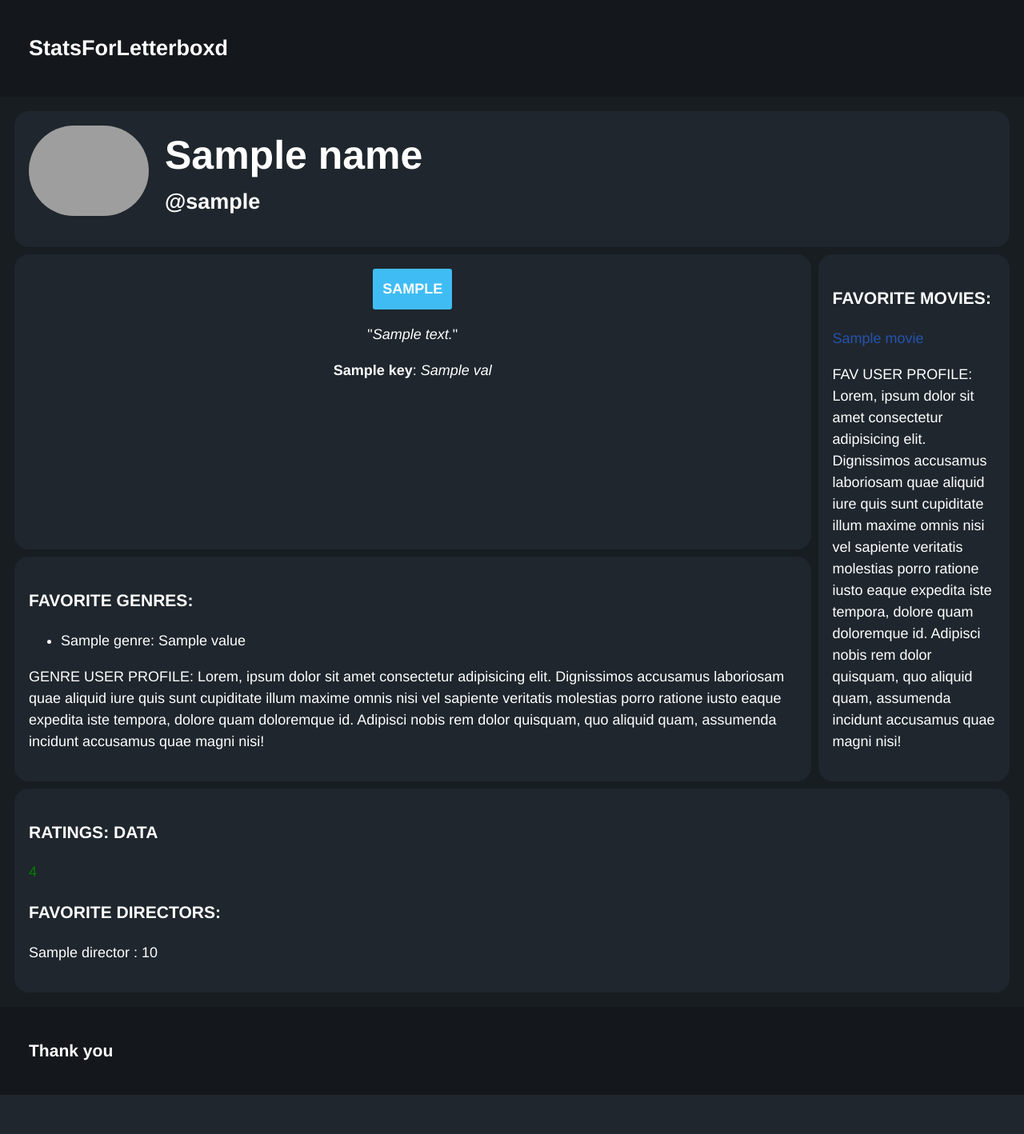
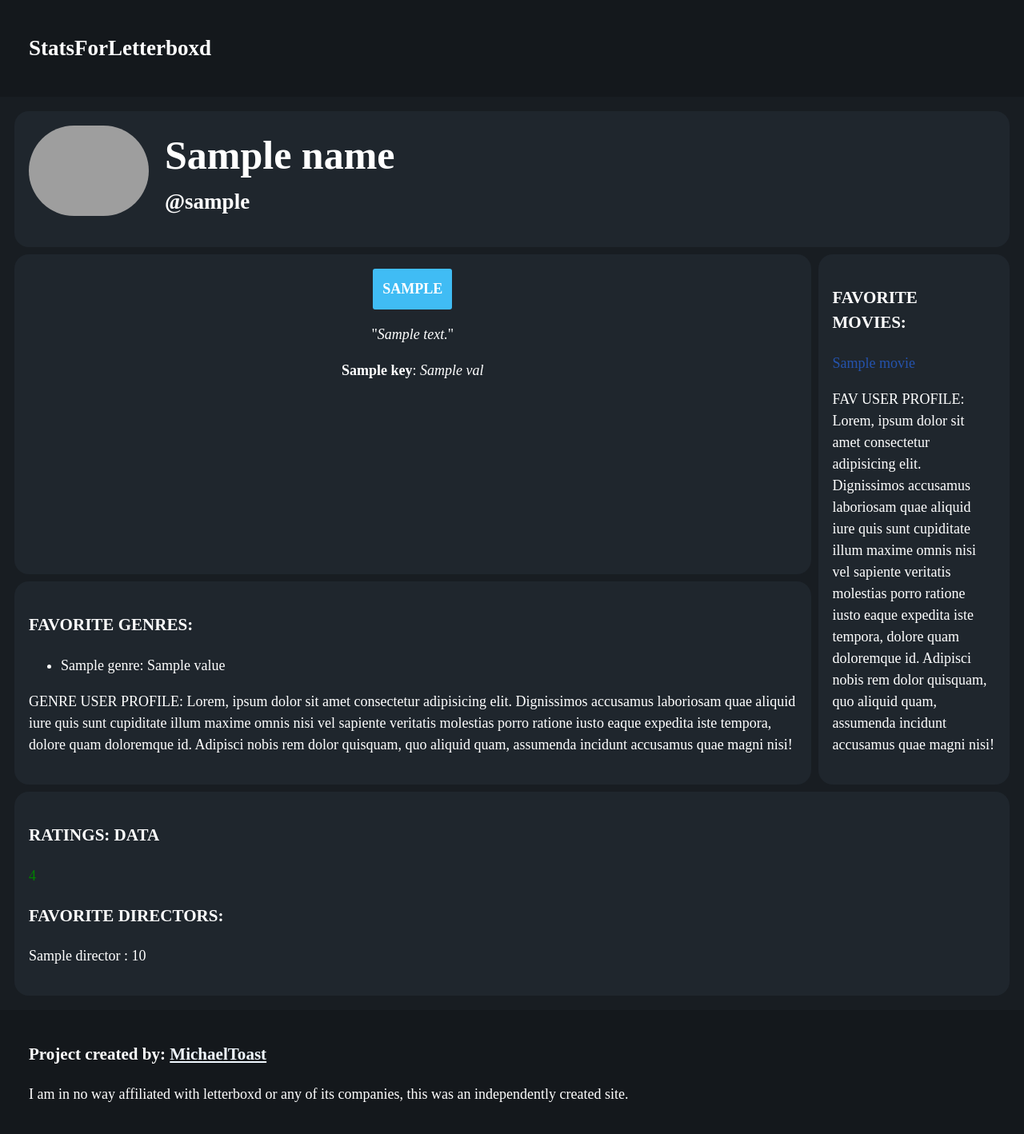
Before and after one commit to MichaelToast/letterboxdScraper, a Flask app: template templates/data.html in a window 1280 px wide. Shown: the whole page at 80% size. Before the commit the page ends 1369 px from the top, so only its background shows below. Run offline with Flask 3, Linux system fonts and the light colour scheme; the template is opened without the code that fills it: most values are stand-ins (such as "Sample title", 1, 10 or a date in 2020); some web fonts are replaced; grey boxes are pictures that could not be loaded.

Commit message:
Updated font and added disclaimer

```diff
--- a/static/style/style.css
+++ b/static/style/style.css
@@ -1,7 +1,18 @@
+@font-face {
+    font-family: 'IntelOneMono-Regular';
+    Src: url('https://raw.githubusercontent.com/intel/intel-one-mono/blob/main/fonts/woff/IntelOneMono-Regular.woff') format('truetype');
+    src: url('https://cdn.rawgit.com/intel/intel-one-mono/main/fonts/woff/IntelOneMono-Regular.woff') format('woff');
+    font-weight: 100;
+}
+
+div {
+    font-family:'IntelOneMono-Regular';
+}
+
 body {
 	margin: 0;
     background-color: #ffffff;
-    font-family: 'Helvetica', Arial, sans-serif;
+    font-family: "IntelOneMono-Regular", 'Helvetica', Arial, sans-serif;
 	font-size: 18px;
 	line-height: 1.5;
 }
@@ -85,7 +96,6 @@
     text-align: center;
 }
 
-
 .standard, .patron, .pro {
     position: relative;
     display: inline-block;
@@ -114,6 +124,15 @@
 
 #value {
     font-style: italic;
+}
+
+a {
+    color: aliceblue;
+}
+
+a:hover {
+    font-weight: bold;
+    color: #40BCF4;
 }
 
 @media screen and (max-width: 768px) {
--- a/templates/data.html
+++ b/templates/data.html
@@ -69,7 +69,8 @@
 
         <!--Flask uses Jinja for parameters-->
         <footer>
-            <h3>Thank you</h3>
+            <h3>Project created by: <a href="https://github.com/MichaelToast">MichaelToast</a></h3>
+            <p>I am in no way affiliated with letterboxd or any of its companies, this was an independently created site.</p>
         </footer>
 
     </div>
```
